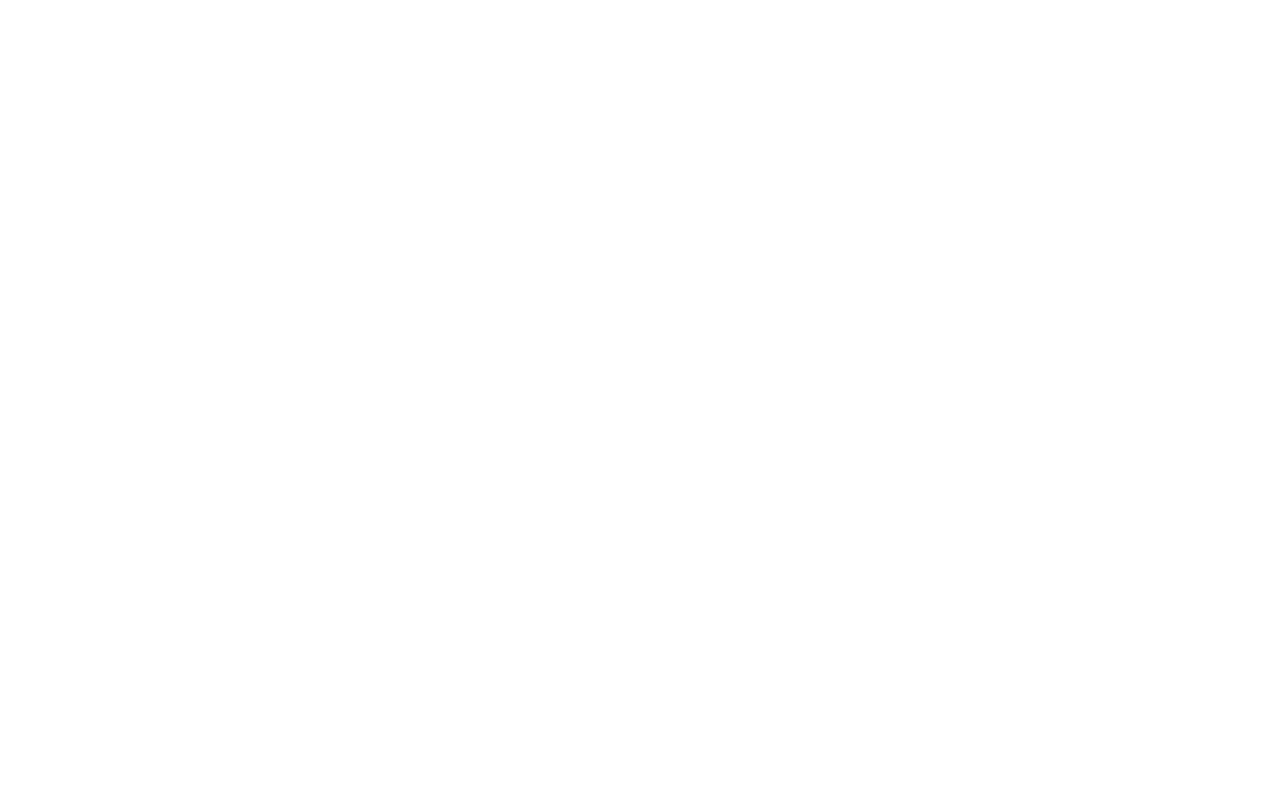
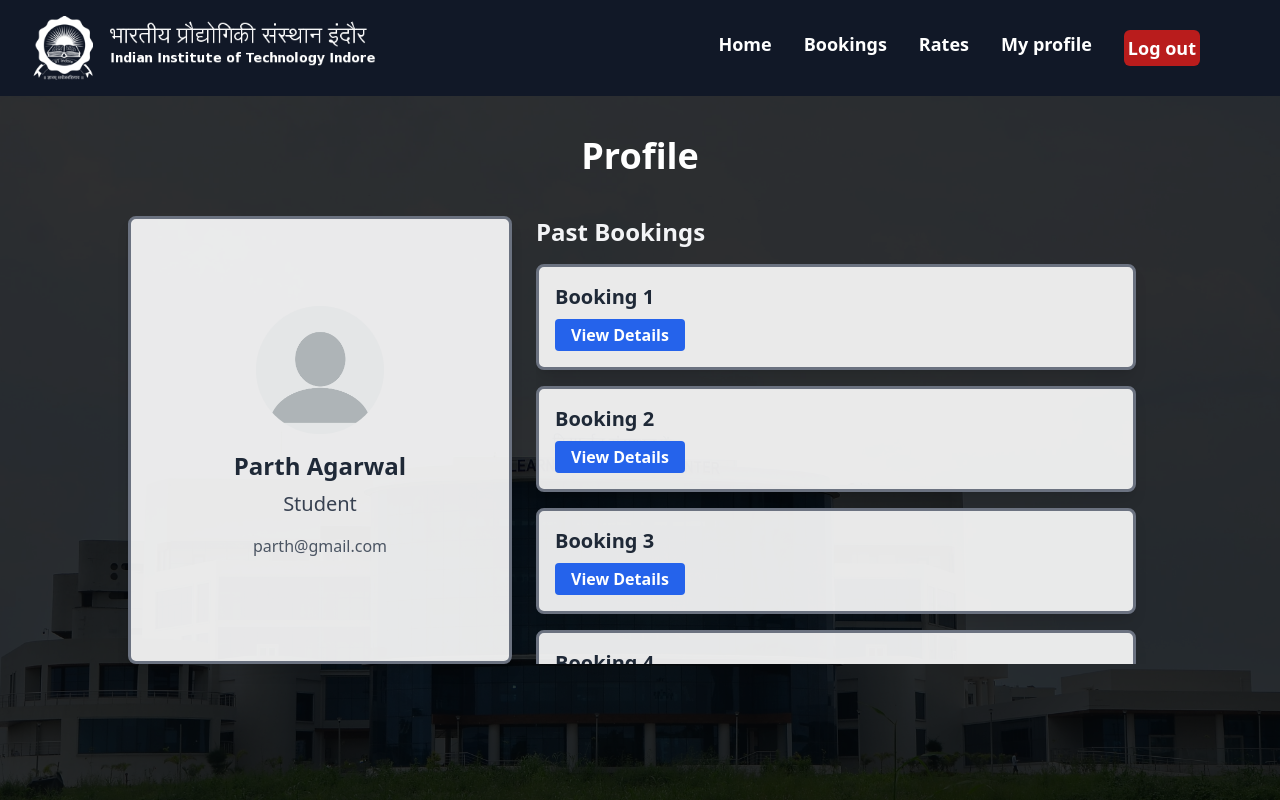
Before and after one commit to code-abhash/IITI_TRASNPORT_SYSTEM, a React (Vite) app in the folder frontend/: page /profile in a window 1280 px wide. Before the commit this address had no page. Shown: the top 800 px of the page. Built offline with nearby package versions, Linux system fonts and the light colour scheme.

Commit message:
added profile page

```diff
--- a/frontend/src/App.jsx
+++ b/frontend/src/App.jsx
@@ -4,7 +4,8 @@
 import Login from './components/Login/Login';
 import Register from './components/Register/Register';
 import Bookings from './components/Bookings/Bookings';
-
+import Profile
+ from './components/Profile/Profile';
 function App() {
   return (
     <Router>
@@ -13,6 +14,7 @@
         <Route path="/signup" element={<Register />} />
         <Route path="/bookings" element={<Bookings />} />
         <Route path="/login" element={<Login />} />
+        <Route path="/profile" element={<Profile />} />
         <Route path="/rent" element={<Rent />} />
       </Routes>
     </Router>
--- /dev/null
+++ b/frontend/src/components/Profile/Profile.jsx
@@ -0,0 +1,118 @@
+import React, { useState } from 'react';
+import Navbar from '../Navbar/Navbar';
+import Footer from '../Footer/Footer';
+import profilePic from '../../assets/profile_pic.png'; // Replace with your actual profile picture
+import img2 from '../../assets/slide_pic_2.jpg';
+
+const Profile = () => {
+  const [viewDetails, setViewDetails] = useState(null); // Track which booking details are being viewed
+
+  const bookings = [
+    {
+      id: 1,
+      title: 'Booking 1',
+      status: 'Confirmed',
+      arrival: '2023-10-01 10:00 AM',
+      departure: '2023-10-05 05:00 PM',
+      details: 'Vehicle: Car, Pickup: Location A, Dropoff: Location B'
+    },
+    {
+      id: 2,
+      title: 'Booking 2',
+      status: 'Pending',
+      arrival: '2023-11-10 02:00 PM',
+      departure: '2023-11-15 04:00 PM',
+      details: 'Vehicle: Bus, Pickup: Location C, Dropoff: Location D'
+    },
+    {
+      id: 3,
+      title: 'Booking 3',
+      status: 'Confirmed',
+      arrival: '2023-12-01 08:00 AM',
+      departure: '2023-12-05 12:00 PM',
+      details: 'Vehicle: SUMO, Pickup: Location E, Dropoff: Location F'
+    },
+    {
+        id: 4,
+        title: 'Booking 4',
+        status: 'Confirmed',
+        arrival: '2023-12-01 08:00 AM',
+        departure: '2023-12-05 12:00 PM',
+        details: 'Vehicle: SUMO, Pickup: Location E, Dropoff: Location F'
+      },
+      {
+        id: 5,
+        title: 'Booking 5',
+        status: 'Confirmed',
+        arrival: '2023-12-01 08:00 AM',
+        departure: '2023-12-05 12:00 PM',
+        details: 'Vehicle: SUMO, Pickup: Location E, Dropoff: Location F'
+      },
+  ];
+
+  return (
+    <div className="relative h-screen w-full">
+      <div className="fixed top-0 left-0 w-full z-20">
+        <Navbar />
+      </div>
+
+      <div className="absolute inset-0 z-0">
+        <img src={img2} alt="Background" className="object-cover w-full h-full" />
+        <div className="absolute inset-0 bg-black opacity-80"></div>
+      </div>
+
+      <div className="relative z-10 flex flex-col items-center pt-24 pb-10 px-6">
+        <h1 className="text-4xl font-bold text-white mb-10 mt-10">Profile</h1>
+
+        <div className="flex flex-col md:flex-row gap-6 w-full max-w-5xl">
+          {/* Sidebar */}
+          <div className="bg-white bg-opacity-90 border-[3px] border-gray-500 p-6 rounded-lg shadow-lg w-full max-w-sm flex flex-col justify-center items-center">
+            <img src={profilePic} alt="Profile" className="w-32 h-32 rounded-full mx-auto mb-4" />
+            <h2 className="text-2xl font-bold text-gray-800 mb-2">Parth Agarwal</h2>
+            <p className="text-gray-700 text-xl mb-4">Student</p>
+            <p className="text-gray-600 mb-4">parth@gmail.com</p>
+          </div>
+
+          {/* Main Content */}
+          <div className="flex-1">
+            <h2 className="text-2xl font-bold text-gray-100 mb-4">Past Bookings</h2>
+            <div className="max-h-[400px] overflow-y-scroll space-y-4 pr-4">
+              {bookings.map((booking) => (
+                <div key={booking.id} className="bg-white bg-opacity-90 border-[3px] border-gray-500 p-4 rounded-lg shadow-lg">
+                  <h3 className="text-xl font-bold text-gray-800">{booking.title}</h3>
+                  {viewDetails === booking.id ? (
+                    <div className="text-gray-700 mt-2">
+                      <p><strong>Status:</strong> {booking.status}</p>
+                      <p><strong>Arrival:</strong> {booking.arrival}</p>
+                      <p><strong>Departure:</strong> {booking.departure}</p>
+                      <p><strong>Details:</strong> {booking.details}</p>
+                      <button
+                        className="mt-2 bg-red-600 text-white font-bold py-1 px-4 rounded hover:bg-red-700"
+                        onClick={() => setViewDetails(null)}
+                      >
+                        Hide Details
+                      </button>
+                    </div>
+                  ) : (
+                    <button
+                      className="mt-2 bg-blue-600 text-white font-bold py-1 px-4 rounded hover:bg-blue-700"
+                      onClick={() => setViewDetails(booking.id)}
+                    >
+                      View Details
+                    </button>
+                  )}
+                </div>
+              ))}
+            </div>
+          </div>
+        </div>
+      </div>
+
+      <div className="mt-20">
+        <Footer />
+      </div>
+    </div>
+  );
+};
+
+export default Profile;
--- a/frontend/src/components/Rent/Rent.jsx
+++ b/frontend/src/components/Rent/Rent.jsx
@@ -44,12 +44,12 @@
               <img src={vehicleIcon} alt="Vehicle Icon" className="w-18 h-12 ml-2 " />
             </div>
             <div className="overflow-x-auto">
-              <table className="table-auto w-full bg-slate-200 bg-opacity-95 border border-gray-300 rounded-lg shadow-md">
+              <table className="table-auto w-full bg-white bg-opacity-90 border-[3px] border-gray-500 rounded-lg shadow-lg">
                 <thead className="bg-gray-400 bg-opacity-50">
                   <tr>
-                    <th className="px-4 py-2 text-left font-semibold text-gray-700 border">Sl. No.</th>
-                    <th className="px-4 py-2 text-left font-semibold text-gray-700 border">Details of Vehicles</th>
-                    <th className="px-4 py-2 text-left font-semibold text-gray-700 border">Rate</th>
+                    <th className="px-4 py-2 text-left font-semibold text-gray-800 border">Sl. No.</th>
+                    <th className="px-4 py-2 text-left font-semibold text-gray-800 border">Details of Vehicles</th>
+                    <th className="px-4 py-2 text-left font-semibold text-gray-800 border">Rate</th>
                   </tr>
                 </thead>
                 <tbody>
```
Also changed, not shown: frontend/src/assets/profile_pic.jpg (added), frontend/src/assets/profile_pic.png (added).
